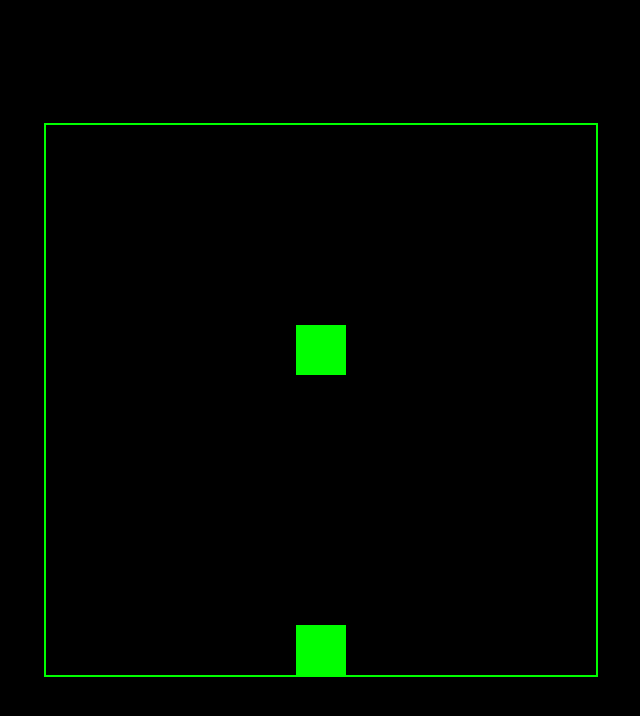
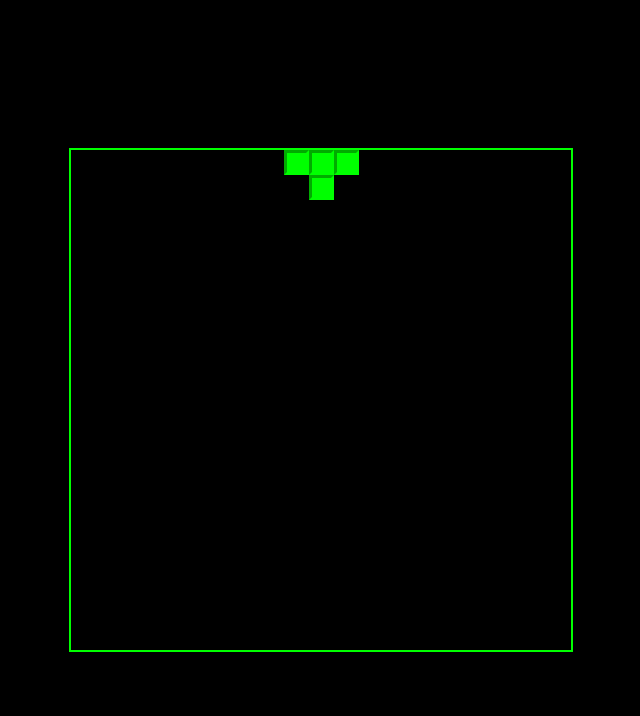
Before and after one commit to Pridestalkerr/tetris-react, a React app: page / in a window 1280 px wide. Shown: the whole page, without its empty margins (319-959 px from the left). Built offline with nearby package versions, Linux system fonts and the light colour scheme.

Commit message:
added standard tetrominos, rotations, game states

```diff
--- a/src/index.css
+++ b/src/index.css
@@ -1,10 +1,17 @@
-body{
+body
+{
 	background-color: #000000;
 }
 
-#board{
+#board
+{
 	height: 100vh;
 	display: flex;
 	justify-content: center;
 	align-items: center;
 }
+
+#gameOverBox
+{
+
+}
--- a/src/index.js
+++ b/src/index.js
@@ -3,100 +3,358 @@ import ReactDOM from "react-dom";
 import "bootstrap/dist/css/bootstrap.css";
 import "./index.css";
 
-class Tetris extends React.Component {
-	constructor(props) {
+let tetromino = [
+	[
+		[0, 0, 0, 0],
+		[1, 1, 1, 1],
+		[0, 0, 0, 0],
+		[0, 0, 0, 0]
+	],
+
+	[
+		[0, 0, 0],
+		[1, 1, 1],
+		[0, 0, 1]
+	],
+
+	[
+		[0, 0, 0],
+		[1, 1, 1],
+		[1, 0, 0]
+	],
+
+	[
+		[0, 0, 0, 0],
+		[0, 1, 1, 0],
+		[0, 1, 1, 0],
+		[0, 0, 0, 0]
+	],
+
+	[
+		[0, 0, 0],
+		[0, 1, 1],
+		[1, 1, 0]
+	],
+
+	[
+		[0, 0, 0],
+		[1, 1, 1],
+		[0, 1, 0]
+	],
+
+	[
+		[0, 0, 0],
+		[1, 1, 0],
+		[0, 1, 1]
+	]
+];
+
+class Tetris extends React.Component
+{
+	constructor(props)
+    {
 		super(props);
 
+		let rand = Math.floor(Math.random() * 7);
+
 		this.state = {
-			x: Math.floor(this.props.boardSize / 2),
-			y: 0,
-			on: true
+			x: Math.floor(this.props.boardSize / 2) - tetromino[rand].length / 2,
+			y: -1,
+			block: tetromino[rand],
+			on: "idle"
 		};
 
 		this.table = new Array(this.props.boardSize);
-		for (let itr = 0; itr < this.props.boardSize; ++itr)
-			this.table[itr] = new Array(this.props.boardSize).fill(false);
+		for (let row = 0; row < this.props.boardSize; ++row)
+			this.table[row] = new Array(this.props.boardSize);
 
 		this.checkMove = this.checkMove.bind(this);
 		this.moveLeft = this.moveLeft.bind(this);
 		this.moveRight = this.moveRight.bind(this);
 		this.fall = this.fall.bind(this);
+		this.isValid = this.isValid.bind(this);
+		this.rotateLeft = this.rotateLeft.bind(this);
+		this.awaitEnter = this.awaitEnter.bind(this);
+		this.start = this.start.bind(this);
+		this.over = this.over.bind(this);
+		this.pause = this.pause.bind(this);
+		this.renderState = this.renderState.bind(this);
 	}
 
-	componentWillMount() {
+    componentWillMount()
+    {
+    	window.addEventListener("keydown", this.awaitEnter);
+    }
+
+	componentWillUnmount()
+    {
+		window.removeEventListener("keydown", this.awaitEnter);
+		if(this.state.on === "playing")
+		{
+			window.removeEventListener("keydown", this.checkMove);
+			clearInterval(this.fallInterval);
+		}
+	}
+
+	awaitEnter(event)
+	{
+		if(event.code === "Enter")
+			if(this.state.on === "idle")
+				this.start();
+			else if(this.state.on === "playing")
+				this.pause();
+			else if(this.state.on === "pause")
+				this.unpause();
+			else if(this.state.on === "over")
+				this.start();
+	}
+
+	start()
+	{
+		for (let row = 0; row < this.props.boardSize; ++row)
+			this.table[row].fill(false);
+
 		window.addEventListener("keydown", this.checkMove);
     	this.fallInterval = setInterval(this.fall, 500);
+
+    	this.setState({
+    		on: "playing"
+    	});
+
+    	//might want to switch them?
 	}
 
-	componentWillUnmount() {
+	over()
+	{
+		window.removeEventListener("keydown", this.checkMove);
+		clearInterval(this.fallInterval);
+
+		this.setState({
+    		on: "over"
+    	});
+	}
+
+	pause()
+	{
+		window.removeEventListener("keydown", this.checkMove);
+		clearInterval(this.fallInterval);
+
+		this.setState({
+			on: "pause"
+		});
+	}
+
+	unpause()
+	{
+		window.addEventListener("keydown", this.checkMove);
+    	this.fallInterval = setInterval(this.fall, 500);
+
+    	this.setState({
+			on: "playing"
+		});
+	}
+
+	checkMove(event)
+    {
+		if(event.code === "ArrowDown")
+			this.fall();
+		else if(event.code === "ArrowLeft")
+			this.moveLeft();
+		else if(event.code === "ArrowRight")
+			this.moveRight();
+		else if(event.code === "KeyA")
+			this.rotateLeft();
+		else if(event.code === "KeyD")
+			this.rotateRight();
+	}
+
+	moveLeft()
+    {
+        new Audio(process.env.PUBLIC_URL + "/pop.mp3").play();
+
+        if(this.isValid(this.state.block, this.state.x - 1, this.state.y))
+            this.setState({ x: this.state.x - 1 });
+	}
+
+	moveRight()
+    {
+		new Audio(process.env.PUBLIC_URL + "/pop.mp3").play();
+
+		if (this.isValid(this.state.block, this.state.x + 1, this.state.y))
+			this.setState({ x: this.state.x + 1 });
+	}
+
+	isValid(block, x, y)
+	{
+		for(let row = block.length - 1; row >= 0; --row)
+			for(let col = 0; col < block.length; ++col)
+			{
+				if(block[row][col] && (
+					row + y >= this.props.boardSize ||
+					row + y < 0 ||
+					col + x >= this.props.boardSize ||
+					col + x < 0 ||
+					this.table[row + y][col + x]
+				))
+					return false;
+			}
+		return true;
+	}
+
+	rotateLeft()
+	{
+		let size = this.state.block.length;
+		let result = new Array(size);
+		for(let row = 0; row < size; ++row)
+			result[row] = new Array(size);
+
+		for(let row = 0; row < size; ++row)
+			for(let col = 0; col < size; ++col)
+				result[col][size - row - 1] = this.state.block[row][col];
+
+		if(this.isValid(result, this.state.x, this.state.y))
+			this.setState({
+				block: result
+			});
+		else if(this.isValid(result, this.state.x - 1, this.state.y))
+			this.setState({
+				x: this.state.x - 1,
+				block: result
+			});
+		else if(this.isValid(result, this.state.x + 1, this.state.y))
+			this.setState({
+				x: this.state.x + 1,
+				block: result
+			});
+	}
+
+	rotateRight()
+	{
+		let size = this.state.block.length;
+		let result = new Array(size);
+		for(let row = 0; row < size; ++row)
+			result[row] = new Array(size);
+
+		for(let row = 0; row < size; ++row)
+			for(let col = 0; col < size; ++col)
+				result[size - col - 1][row] = this.state.block[row][col];
+
+		if(this.isValid(result, this.state.x, this.state.y))
+			this.setState({
+				block: result
+			});
+		else if(this.isValid(result, this.state.x - 1, this.state.y))
+			this.setState({
+				x: this.state.x - 1,
+				block: result
+			});
+		else if(this.isValid(result, this.state.x + 1, this.state.y))
+			this.setState({
+				x: this.state.x + 1,
+				block: result
+			});
+	}
+
+	draw()
+	{
+		for(let row = 0; row < this.state.block.length; ++row)
+			for(let col = 0; col < this.state.block.length; ++col)
+				if(this.state.block[row][col])
+					this.table[row + this.state.y][col + this.state.x] = true;
+	}
+
+	fall()
+    {
+		//parse bottom to top
+		for(let row = 0; row < this.state.block.length; ++row)
+			for(let col = 0; col < this.state.block.length; ++col)
+			{
+				if(!this.isValid(this.state.block, this.state.x, this.state.y + 1))
+				{
+					if (this.state.y === -1)
+					{
+						this.setState({ on: "over" });
 						window.removeEventListener("keydown", this.checkMove);
 						clearInterval(this.fallInterval);
 					}
 
-	checkMove(event) {
-		if (event.code === "ArrowDown")
-			this.fall();
-		else if (event.code === "ArrowLeft")
-			this.moveLeft();
-		else if (event.code === "ArrowRight")
-			this.moveRight();
+					this.draw();
+
+					this.setState({
+						x: Math.floor(this.props.boardSize / 2),
+						y: -1,
+						block: tetromino[Math.floor(Math.random() * 7)]
+					});
+					return;
 				}
 
-	moveLeft() {
-	new Audio(process.env.PUBLIC_URL + "/pop.mp3").play();
-	if (!(this.table[this.state.y][this.state.x - 1] || this.state.x === 0))
-	this.setState({ x: this.state.x - 1 });
+			}
+		this.setState({
+                y: this.state.y + 1
+            });
 	}
 
-	moveRight() {
-		new Audio(process.env.PUBLIC_URL + "/pop.mp3").play();
-		if (!(this.table[this.state.y][this.state.x + 1] || this.state.x === this.props.boardSize - 1))
-			this.setState({ x: this.state.x + 1 });
-	}
-
-	fall() {
-		let y = this.state.y + 1;
-		if (y >= this.props.boardSize || this.table[y][this.state.x])
+	renderState()
 	{
-			new Audio(process.env.PUBLIC_URL + "/pop.mp3").play();
-			if (this.state.y === 0)
-			{
-				this.setState({ on: false });
-				window.removeEventListener("keydown", this.checkMove);
-				clearInterval(this.fallInterval);
-			}
-			this.table[this.state.y][this.state.x] = true;
-			this.setState({ x: Math.floor(this.props.boardSize / 2), y: 0 });
-		}
-		else
-			this.setState({ y: y });
+		if(this.state.on === "init")
+			return (
+				<p> Press START or ENTER to play. </p>
+			);
+		if(this.state.on === "over")
+			return (
+				<h1
+					style = {{
+						position: "absolute",
+						color: "#FF0000",
+					}}
+				>
+					GAME OVER
+				</h1>
+			);
+		if(this.state.on === "pause")
+			return (
+				<p> UNPAUSE? </p>
+			);
 	}
 
 	render()
 	{
 		return (
 			<div
+				style ={{
+					display: "flex",
+					justifyContent: "center",
+					alignItems: "center"
+				}}
+			>
+				{
+					this.renderState()
+				}
+				<div
 					style = {{
 						width: this.props.boardSize * this.props.blockSize,
 						height: this.props.boardSize * this.props.blockSize,
-					backgroundColor: "#000000",
 						outline: "2px solid #00FF00"
 					}}
 				>
 				{
 					this.table.map((line, i) =>
 						line.map((ok, j) => {
-						if (ok)
+							if(ok)
 								return (
 									<div
-									key = {i.toString() + j.toString()}
+										key = {
+											i.toString() + j.toString()
+										}
 										style = {{
 											position: "absolute",
 											width: this.props.blockSize,
 											height: this.props.blockSize,
 											backgroundColor: "#00FF00",
 											marginLeft: j * this.props.blockSize,
-										marginTop: i * this.props.blockSize
+											marginTop: i * this.props.blockSize,
+											borderStyle: "inset",
+											borderColor: "#00FF00"
 										}}
 									/>
 								);
@@ -104,33 +362,33 @@ class Tetris extends React.Component {
 					)
 				}
 				{
-				this.state.on ?
-				(
+						this.state.block.map((line, i) =>
+							line.map((ok, j) => {
+								if(ok)
+									return (
 										<div
+											key = {
+												i.toString() + j.toString()
+											}
 											style = {{
 												position: "absolute",
 												width: this.props.blockSize,
 												height: this.props.blockSize,
 												backgroundColor: "#00FF00",
-							marginLeft: this.state.x * this.props.blockSize,
-							marginTop: this.state.y * this.props.blockSize
+												marginLeft: (j+this.state.x) * this.props.blockSize,
+												marginTop: (i+this.state.y) * this.props.blockSize,
+												borderStyle: "inset",
+												borderColor: "#00FF00"
 											}}
 										/>
-				) : (
-					<h1
-						style = {{
-							position: "absolute",
-							color: "#FF0000",
-							margin: "auto"
-						}}
-					>
-						GAME OVER
-					</h1>
+									);
+							})
 						)
 				}
+				</div>
 			</div>
 		);
 	}
 }
 
-ReactDOM.render(<Tetris boardSize = {11} blockSize = {50} />, document.getElementById("board"));
+ReactDOM.render(<Tetris boardSize = {20} blockSize = {25} />, document.getElementById("board"));
```
Also changed, not shown: 1 other file. Lines whose indentation alone changed are shown as unchanged.
